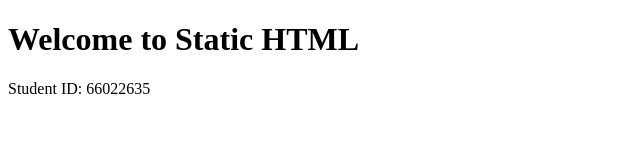
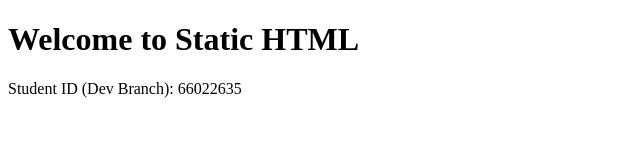
Before and after one commit to Pmthk1/LabFix-neogym66022635, a plain HTML site: page index1.html in a window 1280 px wide. Shown: the whole page, without its empty margins (0-640 px from the left). Drawn offline with Linux system fonts and the light colour scheme.

Commit message:
Add student ID in dev branch

```diff
--- a/index1.html
+++ b/index1.html
@@ -7,6 +7,6 @@
 </head>
 <body>
     <h1>Welcome to Static HTML</h1>
-    <p>Student ID: 66022635 <!-- ตำแหน่งที่ 1 --></p>
+    <p>Student ID (Dev Branch): 66022635</p>
 </body>
 </html>
```
